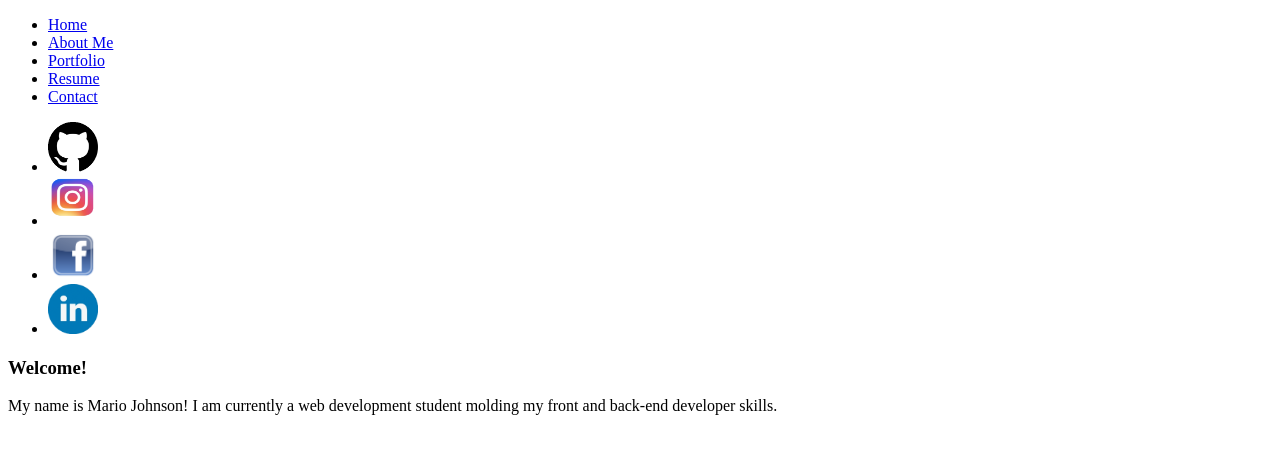
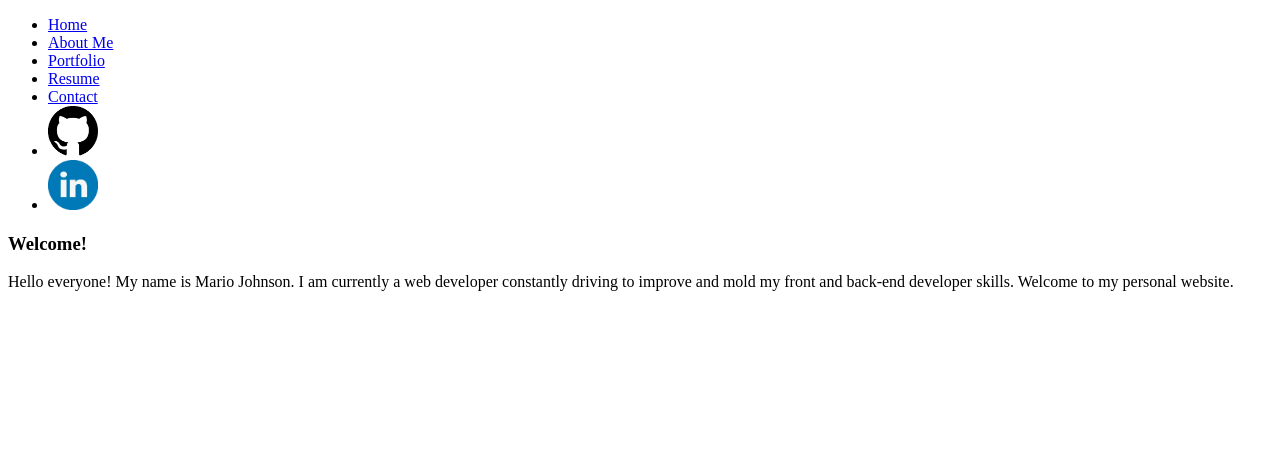
Before and after one commit to mariojohnson88/mariojohnson88.github.io, a plain HTML site: page index.html in a window 1280 px wide. Drawn offline with Linux system fonts and the light colour scheme.

Commit message:
Updated HTML, testing repo

```diff
--- a/index.html
+++ b/index.html
@@ -14,20 +14,20 @@
         <li><a href="#">Portfolio</a></li>
         <li><a href="#">Resume</a></li>
         <li><a href="#">Contact</a></li>
-    </ul>
-</nav>
-<nav>
-    <ul class="navbar-right">
-        <li><a href="https://github.com" target="_blank"><img src="img/github.gif" alt="Github Logo" width="50" height="50"></a></li>
-        <li><a href="https://instagram.com" target="_blank"><img src="img/ig_logo.png" alt="IG Logo" width="50" height="50"></a></li>
-        <li><a href="https://facebook.com" target="_blank"><img src="img/fb_logo.png" alt="FB Logo" width="50" height="50"></a></li>
-        <li><a href="https://linkedin.com" target="_blank"><img src="img/linkedin_logo.gif" alt="Linkedin Logo" width="50" height="50"></a></li>
+<!--    </ul>-->
+<!--</nav>-->
+<!--<nav>-->
+<!--    <ul class="navbar-right">-->
+        <li><a href="https://github.com/mariojohnson88" target="_blank"><img src="img/github.gif" alt="Github Logo" width="50" height="50"></a></li>
+<!--        <li><a href="https://instagram.com" target="_blank"><img src="img/ig_logo.png" alt="IG Logo" width="50" height="50"></a></li>-->
+<!--        <li><a href="https://facebook.com" target="_blank"><img src="img/fb_logo.png" alt="FB Logo" width="50" height="50"></a></li>-->
+        <li><a href="https://www.linkedin.com/in/mario-johnson88/" target="_blank"><img src="img/linkedin_logo.gif" alt="Linkedin Logo" width="50" height="50"></a></li>
     </ul>
 </nav>
 <div id="welcome-box">
     <h3>Welcome!</h3>
     <p>
-        My name is Mario Johnson! I am currently a web development student molding my front and back-end developer skills.
+       Hello everyone! My name is Mario Johnson. I am currently a web developer constantly driving to improve and mold my front and back-end developer skills. Welcome to my personal website.
     </p>
 </div>
 </body>
```
